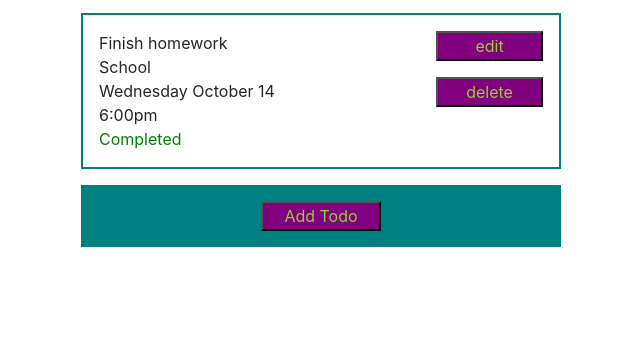
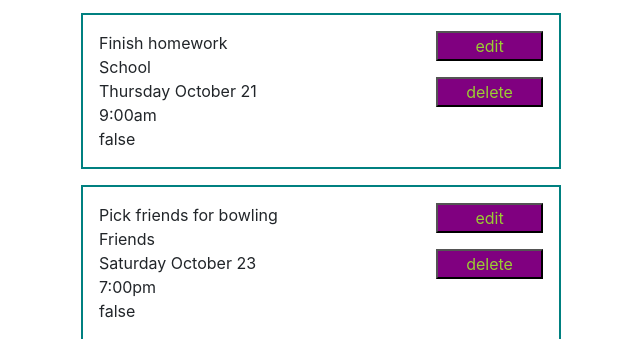
Before and after one commit to afiali01/Practical1, a website built with Parcel: page src/index.html in a window 1280 px wide. Shown: the part 461-800 px from the top of the page, without its empty margins (319-959 px from the left). Built offline with nearby package versions, Linux system fonts and the light colour scheme.

Commit message:
SUCCESS data shown to screen

```diff
--- a/package.json
+++ b/package.json
@@ -8,8 +8,8 @@
   "default": "src/index.html",
   "scripts": {
     "test": "echo \"Error: no test specified\" && exit 1",
-    "start": "npx parcel src/index.html",
-    "build": "npx parcel build src/index.html"
+    "start": "npx gulp && npx parcel src/index.html",
+    "build": "npx gulp && npx parcel build src/index.html"
   },
   "author": "",
   "license": "ISC",
@@ -21,6 +21,7 @@
     "sass": "^1.40.1"
   },
   "dependencies": {
+    "gulp": "^4.0.2",
     "lodash": "^4.17.21"
   }
 }
--- a/src/js/components/todos/todoItem.js
+++ b/src/js/components/todos/todoItem.js
@@ -1,45 +1,62 @@
 import makeElement from "../../utils/makeElement";
 import dataFetcher from "../../utils/dataFetcher";
+import editButton from "../buttons/editButton";
+import deleteButton from "../buttons/deleteButton";
+import { divide } from "lodash";
 
 //make one
-const getData = async function(id){
-    let todoData = await dataFetcher()
-    return todoData[id]
-}
 
-const todoItem = function(id) {
+const todoItem = function(data) {
+    var edit = editButton()
+    var deleteBtn = deleteButton()
+    let item = document.createElement('div')
+    item.classList.add('item')
+    // var output = `
 
-    let item = document.createElement('div')
-    item.classList.add('todo-data')
+    //         <div class="data">
+    //             <li>${data.title}</li>
+    //             <li>${data.category}</li>
+    //             <li>${data.endDate}</li>
+    //             <li>${data.endTime}</li>
+    //             <li = class="completed">${data.isComplete}</li>
+    //         </div>
 
-    let desc = document.createElement('li');
-    desc.classList.add('title');
-    desc.innerHTML = "Finish homework"
-    item.appendChild(desc)
+    // `
+    let dataDiv = document.createElement('div')
+    dataDiv.classList.add('data')
 
+    let desc = document.createElement('li')
+    desc.innerHTML = data.title
     let cat = document.createElement('li')
-    cat.classList.add('category')
-    cat.innerHTML = "School"
-    item.appendChild(cat)
+    cat.innerHTML = data.category
+    let date = document.createElement('li')
+    date.innerHTML = data.endDate
+    let time = document.createElement('li')
+    time.innerHTML = data.endTime
+    let finished = document.createElement('li')
+    finished.innerHTML = data.isComplete
 
-    let date = document.createElement('li')
-    date.classList.add('end-date')
-    date.innerHTML = "Wednesday October 14"
-    item.appendChild(date)
+    dataDiv.appendChild(desc)
+    dataDiv.appendChild(cat)
+    dataDiv.appendChild(date)
+    dataDiv.appendChild(time)
+    dataDiv.appendChild(finished)
+    //buttons
+    const buttons = document.createElement('div')
+    buttons.classList.add('buttons')
+    buttons.appendChild(editButton())
+    buttons.appendChild(deleteButton())
 
-    let time = document.createElement('li')
-    time.classList.add('end-time')
-    time.innerHTML = "6:00pm"
-    item.appendChild(time)
-
-    let completed = document.createElement('li')
-    completed.classList.add('completed')
-    completed.innerHTML = "Completed"
-    item.appendChild(completed)
+    item.appendChild(dataDiv)
+    item.appendChild(buttons)
 
     return item
 }
 
+{/* <div class="buttons">
+                ${editButton}
+                ${deleteButton}
+            </div> */}
 
 
 
--- a/src/js/components/todos/todoList.js
+++ b/src/js/components/todos/todoList.js
@@ -2,20 +2,21 @@ import makeElement from "../../utils/makeElement";
 import todoItem from "./todoItem";
 import editButton from "../buttons/editButton";
 import deleteButton from "../buttons/deleteButton";
+import dataFetcher from "../../utils/dataFetcher";
 
-const todoList = function(){
+const todoList = async () =>{
+    //list div
     const list = document.createElement('div')
     list.classList.add('list-items')
-    //make multiple items
-    list.appendChild(todoItem(0))
 
-    const buttons = document.createElement('div')
-    buttons.classList.add('buttons')
-    buttons.appendChild(editButton())
-    buttons.appendChild(deleteButton())
+    //get data
+    const data = await dataFetcher()
 
-    list.appendChild(buttons)
 
+    //append child into list
+    for(let i=0; i<data.length;i++){
+        list.appendChild(todoItem(data[i]))
+    }
 
     return list
 }
--- a/src/js/todoPage.js
+++ b/src/js/todoPage.js
@@ -4,39 +4,31 @@ import makeElement from "./utils/makeElement"
 import todoList from "./components/todos/todoList"
 import appBar from "./components/todos/appBar"
 
-const app = document.querySelector('#app')
 
-const todoPage= function(){
-    const page = combineHeadBody()
-    return page
-}
 
-const todoHeader = function(params){
-    const todoDiv = document.createElement('div')
-    todoDiv.classList.add('todo-header')
-    todoDiv.appendChild(makeElement(logo()))
-    todoDiv.appendChild(makeElement(tagline('The ultimate to do list')))
-    // app.appendChild(todoDiv)
-    return todoDiv
-}
+const page = async function(){
+    const app = document.querySelector('#app')
 
-const todos = function(params){
+    //header
+    const todoHeaderDiv = document.createElement('div')
+    todoHeaderDiv.classList.add('todo-header')
+    todoHeaderDiv.appendChild(makeElement(logo()))
+    todoHeaderDiv.appendChild(makeElement(tagline('The ultimate to do list')))
+
+    //todo list
     const todoDiv = document.createElement('div')
     todoDiv.classList.add('todo-list')
-    todoDiv.appendChild(todoList())
-    // app.appendChild(todoDiv)
-    return todoDiv
-}
+    const list = await todoList()
+    console.log(list)
+    todoDiv.appendChild(list)
+    // app bar
+    const appBarComponent = appBar()
 
-const combineHeadBody = function(){
-    const toDosHeader = todoHeader()
-    const todosBody = todos()
-    const appBarComponent = appBar()
-    const app = document.querySelector('#app')
-    app.appendChild(toDosHeader)
-    app.appendChild(todosBody)
+    app.appendChild(todoHeaderDiv)
+    app.appendChild(todoDiv)
     app.appendChild(appBarComponent)
+
     return app
 }
 
-export default todoPage
+export default page
--- a/src/js/utils/dataFetcher.js
+++ b/src/js/utils/dataFetcher.js
@@ -1,7 +1,7 @@
 //'https://raw.githubusercontent.com/afiali01/Practical1/main/todos.json'
 const dataFetcher = async function(){
     let store = null
-    const url = 'todos.json'
+    const url = './data/todos.json'
     const response = await fetch(url);
     const data = await response.json();
     store = [...data]
--- a/src/scss/styles.scss
+++ b/src/scss/styles.scss
@@ -33,7 +33,7 @@ a{
     border-radius: 5px;
 }
 
-.list-items{
+.item{
     border: 2px solid teal;
     margin: 1rem 0;
     display: flex;
@@ -52,7 +52,7 @@ button{
     margin-bottom: 1rem;
 }
 
-.todo-data li{
+.data li{
     list-style: none ;
     text-align: start;
 
```
Also changed, not shown: gulpfile.js (added, +15 -0 lines), src/scss/styles.css, src/scss/styles.min.css, src/static/data/todos.json (renamed from todos.json), 2 other files.
